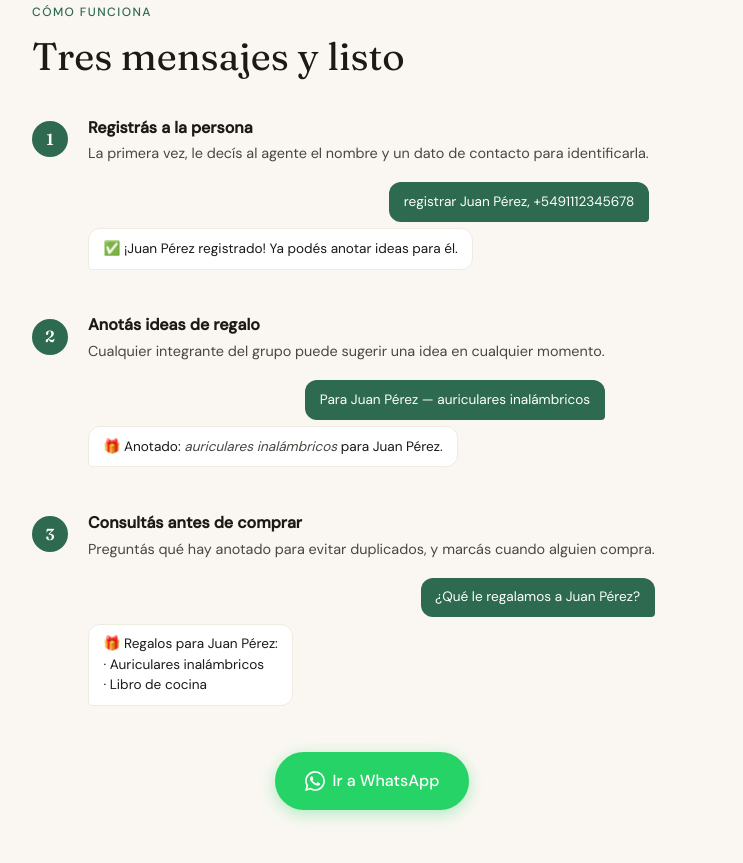
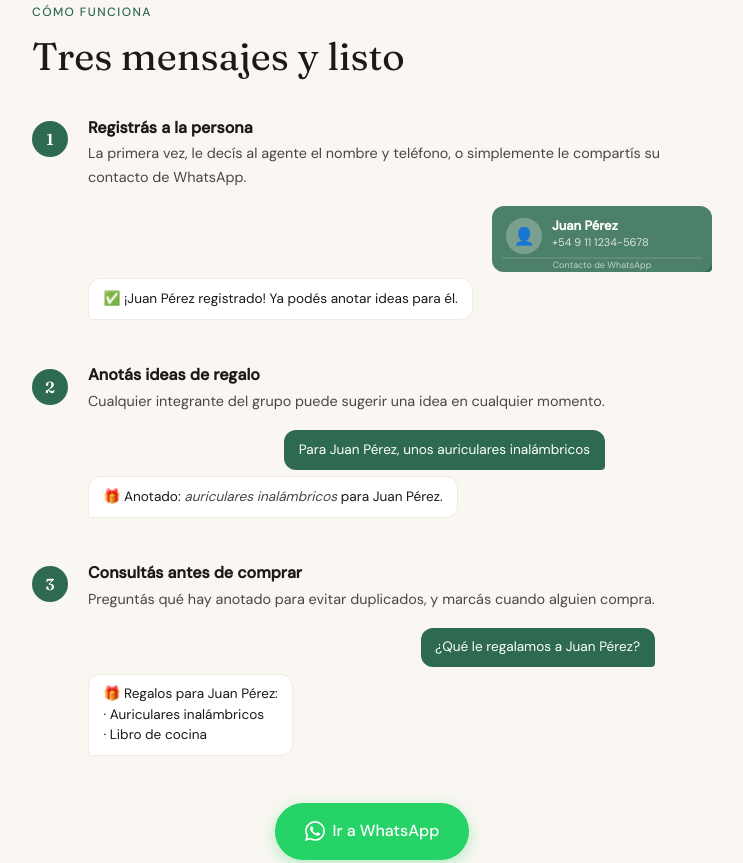
Before and after one commit to martincontuci/qlc-site, a plain HTML site: page index.html in a window 1280 px wide. Shown: the part 1611-2474 px from the top of the page, without its empty margins (268-1011 px from the left). Drawn offline with Linux system fonts and the light colour scheme.

Commit message:
Website polish - fix bubble alignment and pricing card vertical alignment

```diff
--- a/index.html
+++ b/index.html
@@ -57,7 +57,7 @@
             <svg xmlns="http://www.w3.org/2000/svg" width="20" height="20" viewBox="0 0 24 24" fill="currentColor" aria-hidden="true"><path d="M17.472 14.382c-.297-.149-1.758-.867-2.03-.967-.273-.099-.471-.148-.67.15-.197.297-.767.966-.94 1.164-.173.199-.347.223-.644.075-.297-.15-1.255-.463-2.39-1.475-.883-.788-1.48-1.761-1.653-2.059-.173-.297-.018-.458.13-.606.134-.133.298-.347.446-.52.149-.174.198-.298.298-.497.099-.198.05-.371-.025-.52-.075-.149-.669-1.612-.916-2.207-.242-.579-.487-.5-.669-.51-.173-.008-.371-.01-.57-.01-.198 0-.52.074-.792.372-.272.297-1.04 1.016-1.04 2.479 0 1.462 1.065 2.875 1.213 3.074.149.198 2.096 3.2 5.077 4.487.709.306 1.262.489 1.694.625.712.227 1.36.195 1.871.118.571-.085 1.758-.719 2.006-1.413.248-.694.248-1.289.173-1.413-.074-.124-.272-.198-.57-.347m-5.421 7.403h-.004a9.87 9.87 0 01-5.031-1.378l-.361-.214-3.741.982.998-3.648-.235-.374a9.86 9.86 0 01-1.51-5.26c.001-5.45 4.436-9.884 9.888-9.884 2.64 0 5.122 1.03 6.988 2.898a9.825 9.825 0 012.893 6.994c-.003 5.45-4.437 9.884-9.885 9.884m8.413-18.297A11.815 11.815 0 0012.05 0C5.495 0 .16 5.335.157 11.892c0 2.096.547 4.142 1.588 5.945L.057 24l6.305-1.654a11.882 11.882 0 005.683 1.448h.005c6.554 0 11.89-5.335 11.893-11.893a11.821 11.821 0 00-3.48-8.413z"/></svg>
             Ir a WhatsApp
           </a>
-          <p class="opt-in-note">Al escribirnos por WhatsApp aceptás recibir mensajes de Qulci relacionados con tus listas de regalos. Podés darte de baja en cualquier momento escribiendo DETENER.</p>
+          <p class="opt-in-note">Al escribirnos por WhatsApp aceptás recibir mensajes de Quelecompramos relacionados con tus listas de regalos. Podés darte de baja en cualquier momento escribiendo DETENER.</p>
         </div>
         <p class="hero-disclaimer">Gratis para empezar · Sin registro · Solo WhatsApp</p>
       </div>
@@ -120,8 +120,18 @@
             <div class="step-number">1</div>
             <div class="step-content">
               <h3>Registrás a la persona</h3>
-              <p>La primera vez, le decís al agente el nombre y un dato de contacto para identificarla.</p>
-              <div class="chat-bubble outgoing">registrar Juan Pérez, +5491112345678</div>
+              <p>La primera vez, le decís al agente el nombre y teléfono, o simplemente le compartís su contacto de WhatsApp.</p>
+              <div class="chat-bubble outgoing vcard-bubble">
+                <svg xmlns="http://www.w3.org/2000/svg" viewBox="0 0 220 66" width="220" height="66" style="display:block;">
+                  <rect width="220" height="66" rx="10" fill="rgba(255,255,255,0.15)"/>
+                  <circle cx="32" cy="30" r="18" fill="rgba(255,255,255,0.25)"/>
+                  <text x="32" y="36" text-anchor="middle" font-size="17" fill="white">👤</text>
+                  <text x="60" y="24" font-family="DM Sans, sans-serif" font-size="13" font-weight="600" fill="white">Juan Pérez</text>
+                  <text x="60" y="40" font-family="DM Sans, sans-serif" font-size="11" fill="rgba(255,255,255,0.8)">+54 9 11 1234-5678</text>
+                  <line x1="10" y1="52" x2="210" y2="52" stroke="rgba(255,255,255,0.2)" stroke-width="1"/>
+                  <text x="110" y="62" text-anchor="middle" font-family="DM Sans, sans-serif" font-size="9" fill="rgba(255,255,255,0.65)">Contacto de WhatsApp</text>
+                </svg>
+              </div>
               <div class="chat-bubble incoming">✅ ¡Juan Pérez registrado! Ya podés anotar ideas para él.</div>
             </div>
           </div>
@@ -131,7 +141,7 @@
             <div class="step-content">
               <h3>Anotás ideas de regalo</h3>
               <p>Cualquier integrante del grupo puede sugerir una idea en cualquier momento.</p>
-              <div class="chat-bubble outgoing">Para Juan Pérez — auriculares inalámbricos</div>
+              <div class="chat-bubble outgoing">Para Juan Pérez, unos auriculares inalámbricos</div>
               <div class="chat-bubble incoming">🎁 Anotado: <em>auriculares inalámbricos</em> para Juan Pérez.</div>
             </div>
           </div>
@@ -207,6 +217,7 @@
           <div class="pricing-card">
             <div class="pricing-tier">Gratuito</div>
             <div class="pricing-price">U$0</div>
+            <div class="pricing-annual-spacer">placeholder</div>
             <ul class="pricing-features">
               <li>Hasta 3 personas registradas</li>
               <li>Hasta 3 ideas por persona</li>
@@ -251,14 +262,12 @@
     <div class="container footer-inner">
       <div class="footer-logo">
         <span class="logo-qlc">QLC</span>
-        <span class="footer-tagline">by Qulci</span>
       </div>
       <nav class="footer-nav">
         <a href="privacidad.html">Política de privacidad</a>
         <a href="contacto.html">Contacto</a>
       </nav>
-      <p class="footer-copy">© 2026 Que Le Compramos · hola@quelecompramos.com</p>
-      <p class="footer-copy" style="margin-top:0.4rem; font-size:0.75rem; opacity:0.7;">Qulci es el nombre comercial de QueLeCompramos.</p>
+      <p class="footer-copy">© 2026 Quelecompramos</p>
     </div>
   </footer>
 
--- a/styles.css
+++ b/styles.css
@@ -453,6 +453,9 @@ a:hover { text-decoration: underline; }
   border-bottom-right-radius: 4px;
   float: right;
   clear: both;
+  margin-right: 0;
+  margin-left: auto;
+  display: block;
 }
 
 .chat-bubble.incoming {
@@ -614,6 +617,13 @@ a:hover { text-decoration: underline; }
   color: var(--green);
   margin-bottom: 1.25rem;
   font-weight: 500;
+}
+
+.pricing-annual-spacer {
+  font-size: 0.8rem;
+  margin-bottom: 1.25rem;
+  visibility: hidden;
+  user-select: none;
 }
 
 .pricing-features {
@@ -873,3 +883,10 @@ a:hover { text-decoration: underline; }
   .what-is, .how-it-works, .privacy, .pricing { padding: 5rem 0; }
   .footer-inner { flex-direction: row; justify-content: space-between; text-align: left; }
 }
+
+/* vCard bubble — no text padding, SVG fills the bubble */
+.chat-bubble.vcard-bubble {
+  padding: 0;
+  overflow: hidden;
+  line-height: 0;
+}
```
Also changed, not shown: contacto.html (+1 -4 lines), privacidad.html (+3 -6 lines).
